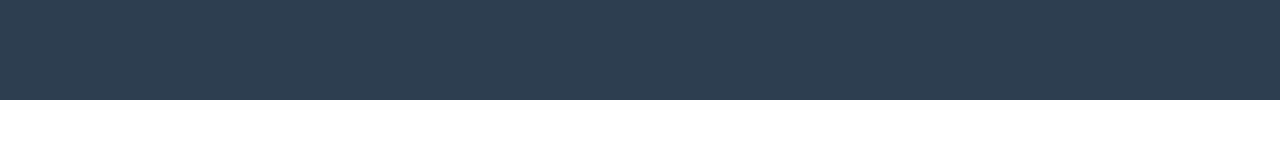
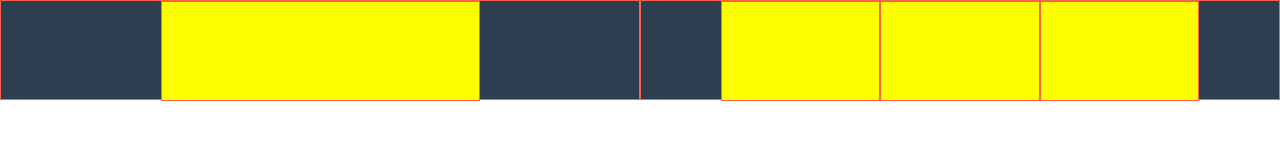
Before and after one commit to gatsuBerserk/html-css-bootstrap-freelancer, a plain HTML site: page index.html in a window 1280 px wide. Drawn offline with nearby package versions, Linux system fonts and the light colour scheme.

Commit message:
header structure

```diff
--- a/css/style.css
+++ b/css/style.css
@@ -1,4 +1,16 @@
 .my-bg-color{
     background-color:rgb(44, 62, 80) ;
+}
+
+.my-y{
+    background-color: yellow;
+}
+
+.my-color-white{
+    color: white;
+}
+
+[class*="col-"]{
     height: 100px;
+   border: 1px solid tomato;
 }
--- a/index.html
+++ b/index.html
@@ -14,6 +14,22 @@
 </head>
 <body>
     <header class="container-fluid my-bg-color">
+        <div class="row ">
+            <div class="col-6">
+                <div class="row justify-content-center">
+                    <div class="col-6 my-y"></div>
+                </div>
+            </div>
+            <div class="col-6 ">
+                <div class="row justify-content-center">
+                    <div class="col-3 my-y"></div>
+                    <div class="col-3 my-y"></div>
+                    <div class="col-3 my-y"></div>
+
+                </div>
+                </div>
+            </div>
+        </div>
 
 
     </header>
```
